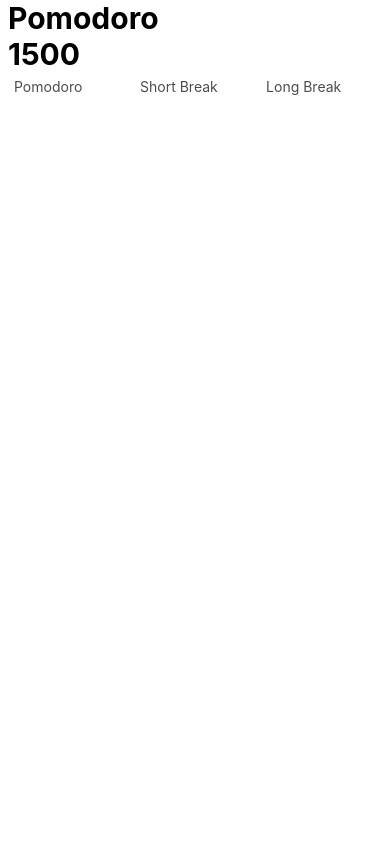
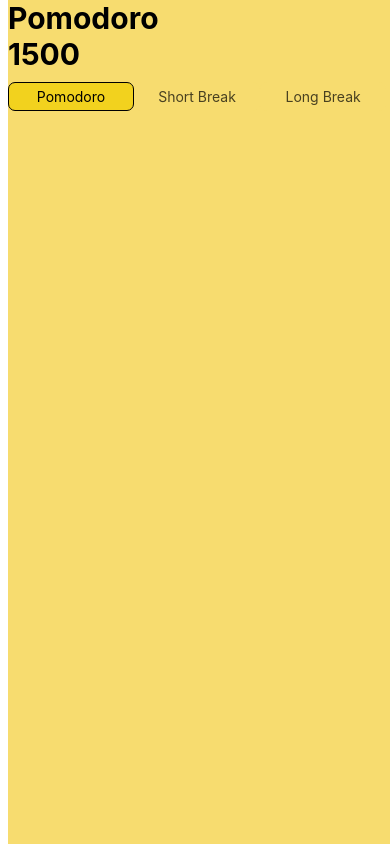
Before and after one commit to bm-jsms/Pomodoro_Timer-react_native, a React Native app: screen / in a window 390 px wide. Built offline with nearby package versions, Linux system fonts and the light colour scheme.

Commit message:
up - header style

```diff
--- a/App.tsx
+++ b/App.tsx
@@ -2,14 +2,25 @@ import { StatusBar } from 'expo-status-bar';
 import { StyleSheet, Text, View, Platform, SafeAreaView } from 'react-native';
 import { useState } from 'react';
 import Headxer from './components/Headxer';
+const colors = ['#F7DC6F', '#7de637'];
 
 export default function App() {
 	const [isWorking, setIsWorking] = useState(false);
 	const [time, setTime] = useState(25 * 60);
-	const [currentTime, setCurrentTime] = useState('Pomo' || 'Short' || 'Long');
+	const [currentTime, setCurrentTime] = useState(
+		'Pomodoro' || 'Short Break' || 'Long Break',
+	);
 
 	return (
-		<SafeAreaView style={styles.container}>
+		<SafeAreaView
+			style={[
+				styles.container,
+				{
+					backgroundColor:
+						colors[currentTime === 'Pomodoro' ? 0 : 'Short Break' ? 1 : 2],
+				},
+			]}
+		>
 			<View style={{ paddingTop: Platform.OS === 'android' ? 30 : 0 }}>
 				<Text style={styles.title}>Pomodoro</Text>
 				<Text style={styles.title}>{time}</Text>
@@ -23,7 +34,6 @@ export default function App() {
 		</SafeAreaView>
 	);
 }
-const colors = ['#F7DC6F', '#95fc51', '#EB984E'];
 
 const styles = StyleSheet.create({
 	container: {
--- a/components/Headxer.tsx
+++ b/components/Headxer.tsx
@@ -27,6 +27,7 @@ const Headxer = ({ setTime, currentTime, setCurrentTime }: HeadxerProps) => {
 						currentTime !== option && {
 							opacity: 0.7,
 							borderColor: 'transparent',
+							backgroundColor: '#F7DC6F',
 						},
 					]}
 				>
@@ -43,8 +44,11 @@ const styles = StyleSheet.create({
 	itemStyle: {
 		borderWidth: 1,
 		borderColor: 'black',
-		borderRadius: 5,
+		borderRadius: 7,
 		padding: 5,
 		width: '33%',
+		marginVertical: 10,
+		alignItems: 'center',
+		backgroundColor: '#f2d21e',
 	},
 });
```
